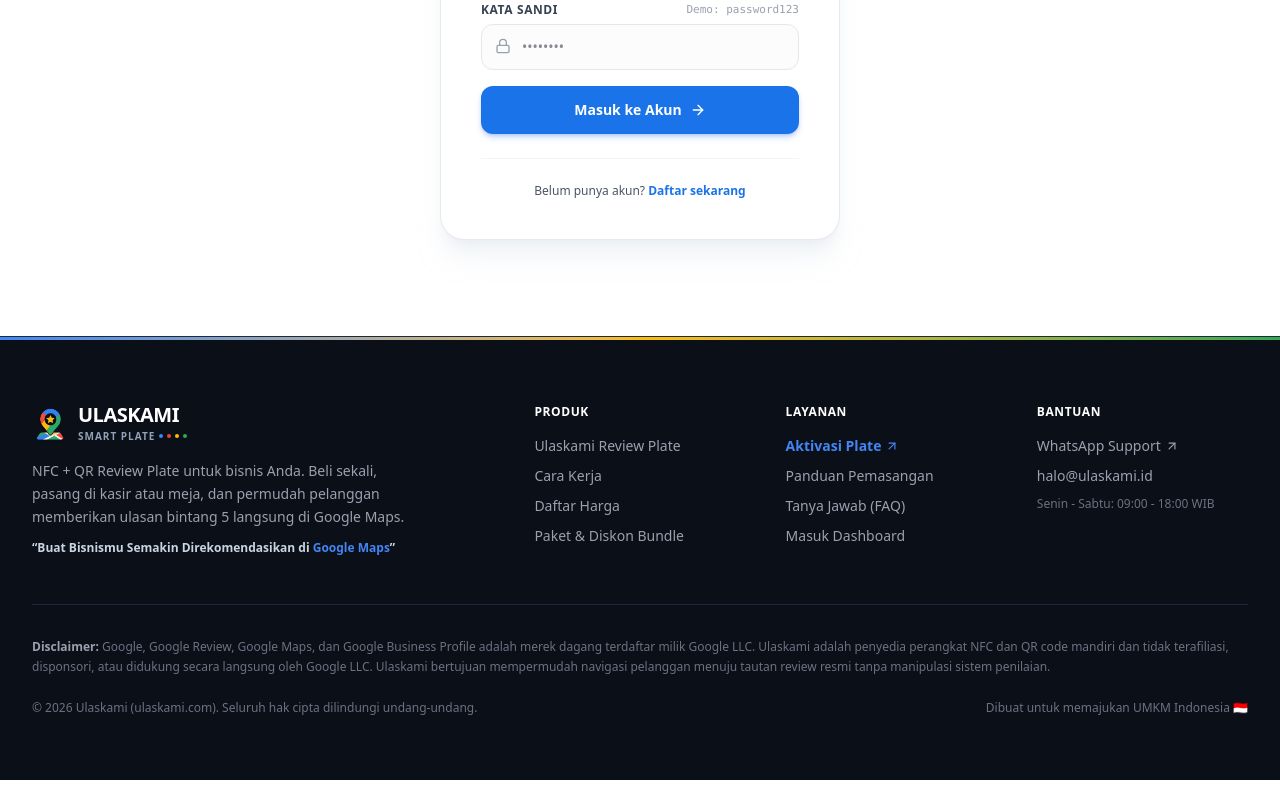
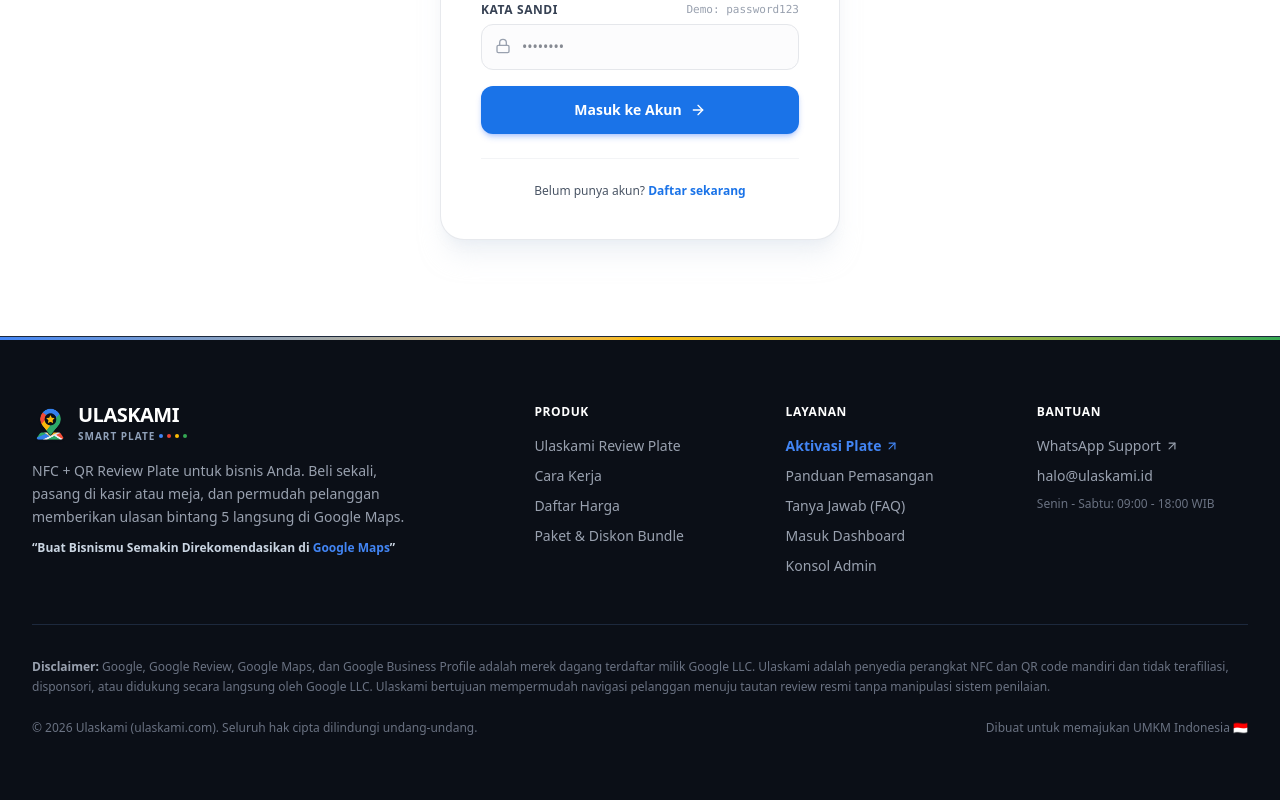
Before and after one commit to studiosigma/ulaskami, a Next.js app: page /login in a window 1280 px wide. Shown: the part 575-1375 px from the top of the page. Built offline with nearby package versions, Linux system fonts and the light colour scheme; no server answers.

Commit message:
feat(auth): support redirect param on login and add admin console link to footer

```diff
--- a/app/login/page.tsx
+++ b/app/login/page.tsx
@@ -11,6 +11,7 @@
 function LoginForm() {
   const searchParams = useSearchParams();
   const codeParam = searchParams.get("code") || "";
+  const redirectParam = searchParams.get("redirect") || "";
   const [email, setEmail] = useState("");
   const [password, setPassword] = useState("");
   const [error, setError] = useState<string | null>(null);
@@ -37,7 +38,13 @@
         return;
       }
 
-      router.push(codeParam ? `/activate?code=${encodeURIComponent(codeParam)}` : "/dashboard");
+      if (codeParam) {
+        router.push(`/activate?code=${encodeURIComponent(codeParam)}`);
+      } else if (redirectParam && redirectParam.startsWith("/")) {
+        router.push(redirectParam);
+      } else {
+        router.push("/dashboard");
+      }
     } catch {
       setIsLoading(false);
       setError("Terjadi gangguan jaringan. Silakan coba lagi.");
--- a/components/landing/Footer.tsx
+++ b/components/landing/Footer.tsx
@@ -104,6 +104,11 @@
                   Masuk Dashboard
                 </Link>
               </li>
+              <li>
+                <Link href="/admin" className="hover:text-[#4285F4] transition-colors">
+                  Konsol Admin
+                </Link>
+              </li>
             </ul>
           </div>
 
```
